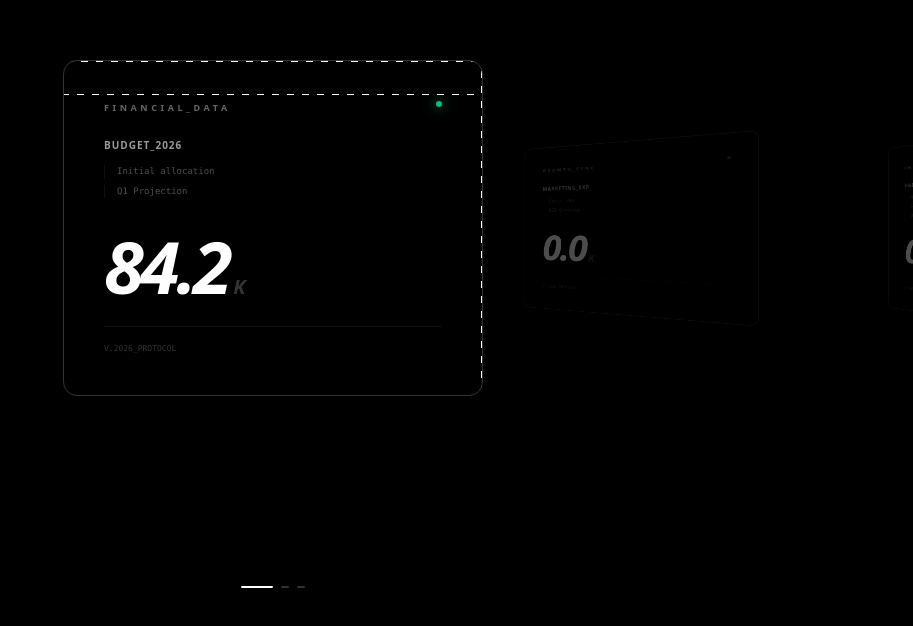
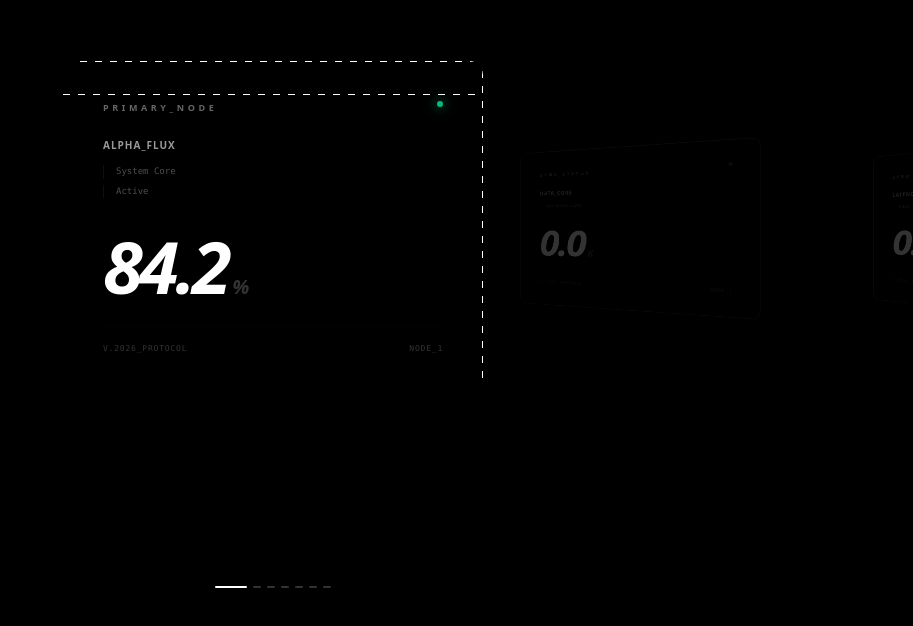
Before and after one commit to nonnzy7even7iete/nonnzytransformiumfullstackbundel, a Next.js app: page /logique-metier-serveur in a window 1280 px wide. Shown: the part 172-798 px from the top of the page, without its empty margins (367-1280 px from the left). Built offline with nearby package versions, Linux system fonts and the light colour scheme.

Commit message:
Zy Bulding workflow

```diff
--- a/src/components/frontendkit/FluxCarousel.tsx
+++ b/src/components/frontendkit/FluxCarousel.tsx
@@ -1,33 +1,66 @@
 "use client";
 
 import React, { useState, useEffect, useRef } from "react";
-import { motion, useMotionValue, useSpring, animate } from "framer-motion";
+import { motion, animate } from "framer-motion";
 import { cn } from "@/lib/utils";
 
+// Extension à 7 cartes avec ta data
 const DATA = [
   {
     id: 1,
-    title: "BUDGET_2026",
+    title: "ALPHA_FLUX",
     value: 84.2,
-    unit: "K",
-    label: "FINANCIAL_DATA",
-    notes: ["Initial allocation", "Q1 Projection"],
+    unit: "%",
+    label: "PRIMARY_NODE",
+    notes: ["System Core", "Active"],
   },
   {
     id: 2,
-    title: "MARKETING_EXP",
+    title: "DATA_CORE",
     value: 12.4,
     unit: "K",
-    label: "GROWTH_SYNC",
-    notes: ["Social Ads", "SEO Strategy"],
+    label: "SYNC_STATUS",
+    notes: ["Database Link"],
   },
   {
     id: 3,
-    title: "R&D_COSTS",
-    value: 450.0,
-    unit: "€",
-    label: "INNOVATION",
-    notes: ["New Engine", "Security Audit", "Beta Testing"],
+    title: "LATENCY",
+    value: 0.4,
+    unit: "MS",
+    label: "ZERO_POINT",
+    notes: ["Edge optimized"],
+  },
+  {
+    id: 4,
+    title: "LIQUIDITY",
+    value: 450,
+    unit: "K",
+    label: "FLOW_RATE",
+    notes: ["Market depth"],
+  },
+  {
+    id: 5,
+    title: "STABILITY",
+    value: 99.9,
+    unit: "%",
+    label: "ENCRYPTED",
+    notes: ["SSL v3"],
+  },
+  {
+    id: 6,
+    title: "VOLUMETRY",
+    value: 1.2,
+    unit: "PB",
+    label: "STORAGE",
+    notes: ["Cold archive"],
+  },
+  {
+    id: 7,
+    title: "UPTIME",
+    value: 365,
+    unit: "D",
+    label: "RELIABILITY",
+    notes: ["No downtime"],
   },
 ];
 
@@ -47,8 +80,7 @@ export default function FluxCarousel() {
   if (!mounted) return null;
 
   return (
-    <div className="relative h-screen w-full bg-[var(--background)] overflow-hidden flex items-center justify-center font-sans transition-colors duration-500">
-      {/* 1. Zone de Capture (Geste) */}
+    <div className="relative h-screen w-full bg-[var(--background)] overflow-hidden flex items-center justify-center font-sans">
       <motion.div
         drag="x"
         dragConstraints={{ left: 0, right: 0 }}
@@ -56,7 +88,6 @@ export default function FluxCarousel() {
         className="absolute inset-0 z-[100] cursor-grab active:cursor-grabbing"
       />
 
-      {/* 2. Scène 3D */}
       <div
         className="relative w-full h-full flex items-center justify-center"
         style={{ perspective: "1000px" }}
@@ -71,13 +102,13 @@ export default function FluxCarousel() {
         </motion.div>
       </div>
 
-      {/* 3. Pagination */}
-      <div className="absolute bottom-10 flex gap-2">
+      {/* Pagination pour 7 éléments */}
+      <div className="absolute bottom-10 flex gap-1.5 px-4 overflow-x-auto max-w-full">
         {DATA.map((_, i) => (
           <div
             key={i}
             className={cn(
-              "h-0.5 rounded-full transition-all duration-500",
+              "h-0.5 transition-all duration-500 rounded-full shrink-0",
               index === i
                 ? "w-8 bg-[var(--foreground)]"
                 : "w-2 bg-[var(--accents-2)]"
@@ -89,20 +120,15 @@ export default function FluxCarousel() {
   );
 }
 
-/**
- * COMPOSANT CARD (Centralise toutes les animations)
- */
 function Card({ item, position }: { item: any; position: number }) {
   const isActive = position === 0;
   const counterRef = useRef<HTMLHeadingElement>(null);
 
-  // Calcul de la distance mobile
   const xOffset =
     typeof window !== "undefined" && window.innerWidth < 768
-      ? window.innerWidth * 0.55
+      ? window.innerWidth * 0.52
       : 480;
 
-  // Animation du compteur interne
   useEffect(() => {
     if (isActive && counterRef.current) {
       const controls = animate(0, item.value, {
@@ -118,7 +144,6 @@ function Card({ item, position }: { item: any; position: number }) {
 
   return (
     <>
-      {/* Injection locale de l'animation des pointillés */}
       <style>{`
         @keyframes border-dance {
           0% { background-position: 0px 0px, 100% 100%, 0px 100%, 100% 0px; }
@@ -133,6 +158,7 @@ function Card({ item, position }: { item: any; position: number }) {
           background-repeat: repeat-x, repeat-x, repeat-y, repeat-y;
           background-size: 15px 1px, 15px 1px, 1px 15px, 1px 15px;
           animation: border-dance 0.8s infinite linear;
+          border: none !important;
         }
       `}</style>
 
@@ -140,9 +166,9 @@ function Card({ item, position }: { item: any; position: number }) {
         initial={false}
         animate={{
           x: position * xOffset,
-          rotateY: position * -45,
+          rotateY: position * -40,
           z: isActive ? 0 : -350,
-          opacity: isActive ? 1 : 0.3,
+          opacity: isActive ? 1 : 0.2,
           scale: isActive ? 1 : 0.7,
         }}
         transition={{ type: "spring", stiffness: 140, damping: 22 }}
@@ -150,14 +176,13 @@ function Card({ item, position }: { item: any; position: number }) {
           "v-card absolute w-[65vw] md:w-[420px] h-auto min-h-[280px] p-8 md:p-10 flex flex-col justify-between overflow-hidden",
           "backdrop-blur-md transition-all duration-500",
           isActive
-            ? "v-dashed-active shadow-[0_20px_50px_rgba(0,0,0,0.2)]"
+            ? "v-dashed-active shadow-[0_30px_60px_rgba(0,0,0,0.4)]"
             : "border-[var(--border-color)]"
         )}
         style={
-          { backgroundColor: "var(--card-bg-glass, rgba(0,0,0,0.3))" } as any
+          { backgroundColor: "var(--card-bg-glass, rgba(0,0,0,0.5))" } as any
         }
       >
-        {/* HEADER */}
         <div className="relative z-10 flex justify-between items-start mb-6">
           <p className="text-[9px] font-black tracking-[0.4em] opacity-40 uppercase text-[var(--foreground)]">
             {item.label}
@@ -172,7 +197,6 @@ function Card({ item, position }: { item: any; position: number }) {
           />
         </div>
 
-        {/* CONTENT */}
         <div className="relative z-10 flex flex-col mb-8">
           <h3 className="text-[10px] font-bold opacity-60 uppercase text-[var(--foreground)] tracking-widest mb-3">
             {item.title}
@@ -189,7 +213,6 @@ function Card({ item, position }: { item: any; position: number }) {
           </div>
         </div>
 
-        {/* COMPTEUR INTERNE */}
         <div className="relative z-10 flex items-baseline gap-1 mt-auto">
           <h2
             ref={counterRef}
@@ -202,11 +225,9 @@ function Card({ item, position }: { item: any; position: number }) {
           </span>
         </div>
 
-        {/* FOOTER */}
-        <div className="relative z-10 flex justify-between items-end border-t border-[var(--border-color)]/30 pt-4 mt-6">
-          <p className="text-[8px] font-mono opacity-20 text-[var(--foreground)]">
-            V.2026_PROTOCOL
-          </p>
+        <div className="relative z-10 flex justify-between items-end border-t border-[var(--border-color)]/30 pt-4 mt-6 text-[8px] font-mono opacity-20 text-[var(--foreground)] uppercase tracking-widest">
+          <span>V.2026_PROTOCOL</span>
+          <span>NODE_{item.id}</span>
         </div>
       </motion.div>
     </>
```
